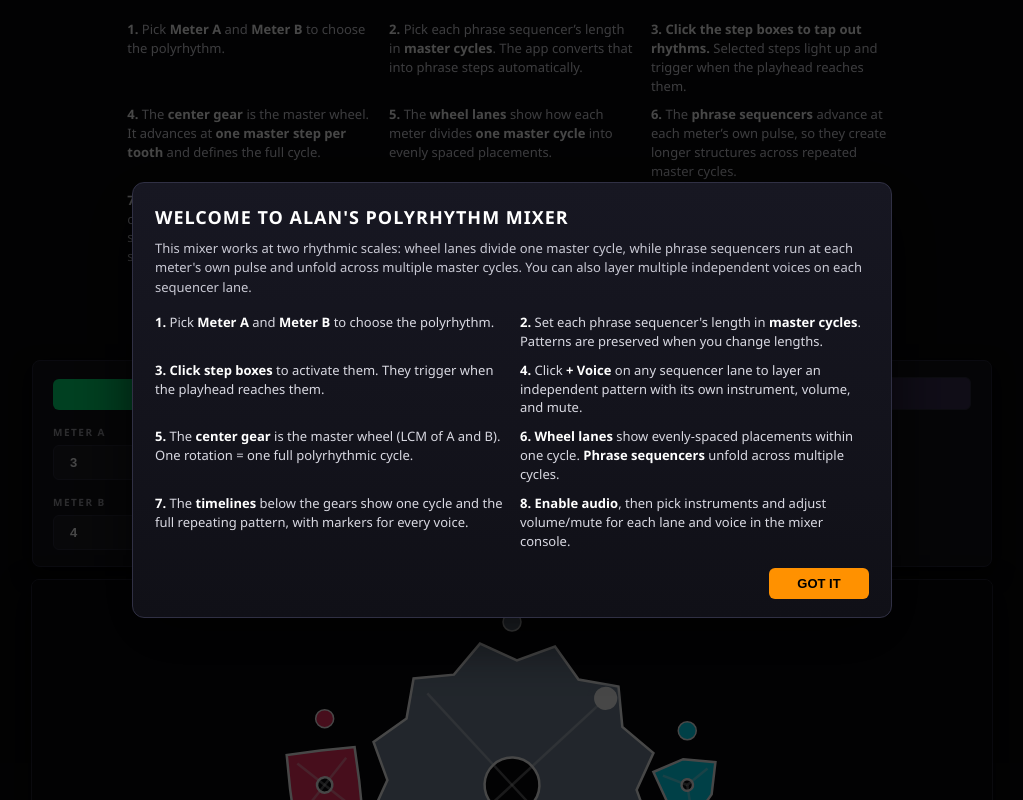
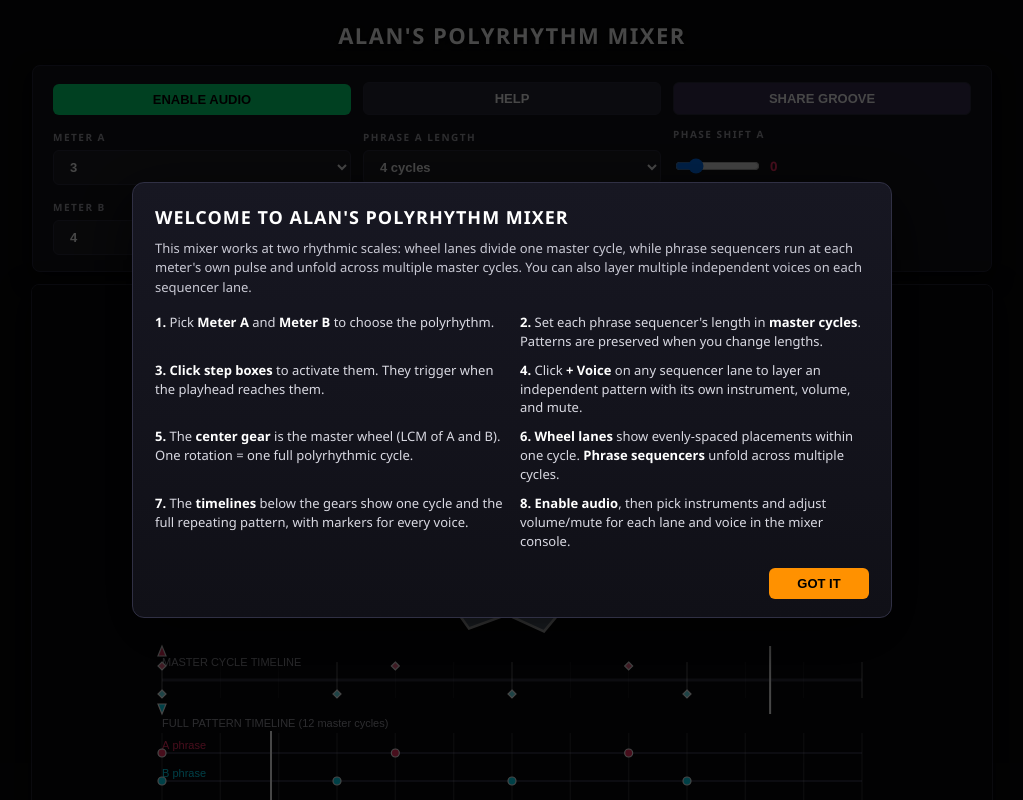
Before and after one commit to abratto/polyrhythm-mixer, a plain HTML site: page index.html in a window 1280 px wide. Shown: the top 800 px of the page, without its empty margins (128-1151 px from the left). Drawn offline with Linux system fonts and the light colour scheme.

Commit message:
Fix: remove duplicate help modal content from index.html

```diff
--- a/index.html
+++ b/index.html
@@ -22,21 +22,6 @@
                 <div class="modal-help-item"><strong>6.</strong> <strong>Wheel lanes</strong> show evenly-spaced placements within one cycle. <strong>Phrase sequencers</strong> unfold across multiple cycles.</div>
                 <div class="modal-help-item"><strong>7.</strong> The <strong>timelines</strong> below the gears show one cycle and the full repeating pattern, with markers for every voice.</div>
                 <div class="modal-help-item"><strong>8.</strong> <strong>Enable audio</strong>, then pick instruments and adjust volume/mute for each lane and voice in the mixer console.</div>
-            </div>
-            <div class="modal-actions">
-                <button id="closeHelpModalBtn" class="modal-close-btn">Got It</button>
-            </div>
-        </div>
-    </div>
-            <div class="modal-help-grid">
-                <div class="modal-help-item"><strong>1.</strong> Pick <strong>Meter A</strong> and <strong>Meter B</strong> to choose the polyrhythm.</div>
-                <div class="modal-help-item"><strong>2.</strong> Pick each phrase sequencer’s length in <strong>master cycles</strong>. The app converts that into phrase steps automatically.</div>
-                <div class="modal-help-item"><strong>3.</strong> <strong>Click the step boxes to tap out rhythms.</strong> Selected steps light up and trigger when the playhead reaches them.</div>
-                <div class="modal-help-item"><strong>4.</strong> The <strong>center gear</strong> is the master wheel. It advances at <strong>one master step per tooth</strong> and defines the full cycle.</div>
-                <div class="modal-help-item"><strong>5.</strong> The <strong>wheel lanes</strong> show how each meter divides <strong>one master cycle</strong> into evenly spaced placements.</div>
-                <div class="modal-help-item"><strong>6.</strong> The <strong>phrase sequencers</strong> advance at each meter’s own pulse, so they create longer structures across repeated master cycles.</div>
-                <div class="modal-help-item"><strong>7.</strong> The <strong>Master Cycle Timeline</strong> shows one cycle. The <strong>Full Pattern Timeline</strong> shows the longer repeating phrase structure.</div>
-                <div class="modal-help-item"><strong>8.</strong> Enable audio, then adjust sounds, mute, and volume for each lane below.</div>
             </div>
             <div class="modal-actions">
                 <button id="closeHelpModalBtn" class="modal-close-btn">Got It</button>
```
